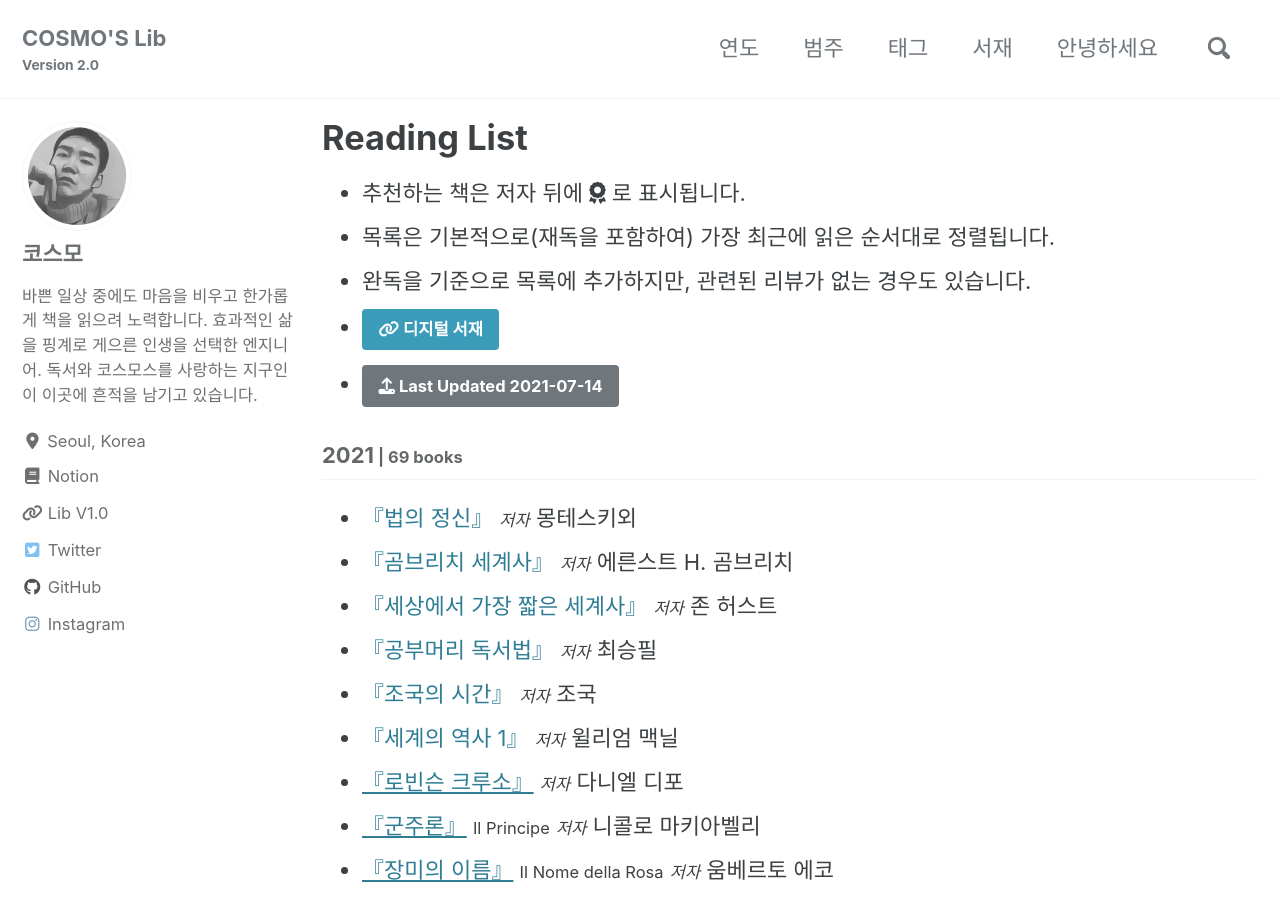
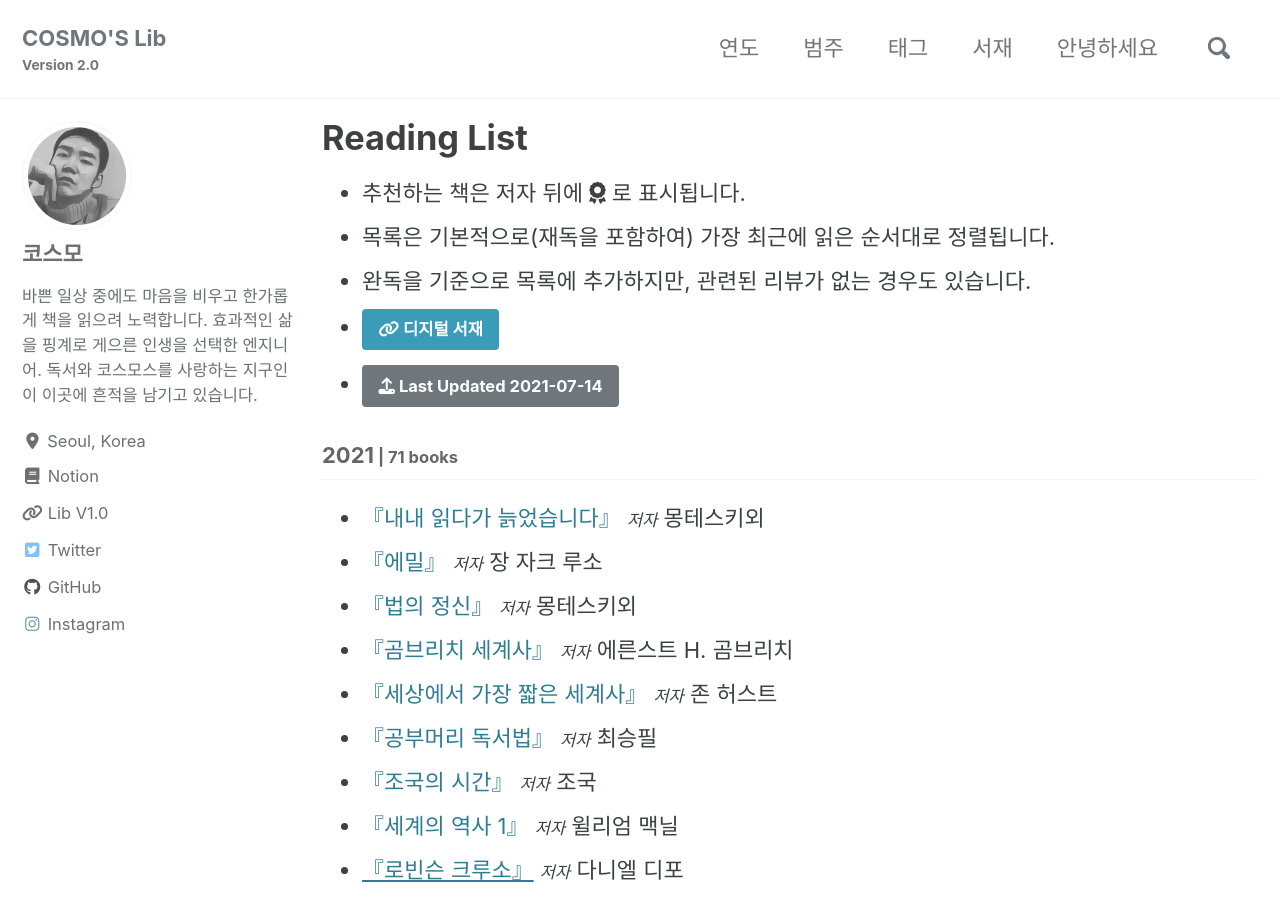
Before and after one commit to deftone2000/cosmo-s-archive, a Jekyll site: the page built from _pages/reading-list.html, in a window 1280 px wide and 900 px high. Built offline with Jekyll 4.4.1, drawn with Linux system fonts in a browser that asks for light colours; cached includes are drawn as plain includes; nearby versions of some CDN libraries; comment, search, counter and statistics services are not loaded; a style sheet for code colours, icons or effects is not loaded.

Commit message:
no message

```diff
--- a/_data/reading.yml
+++ b/_data/reading.yml
@@ -3,6 +3,26 @@ lastupdate: 2021-07-14
 list:
   - year: "2021"
     books:
+
+      - title: "내내 읽다가 늙었습니다"
+        ori_title:
+        author: 몽테스키외
+        post_title:
+        cover:
+        trans: 박홍규, 박지원
+        pub: 도서출판 사이드웨이
+        pub_info:
+        post_link:
+
+      - title: "에밀"
+        ori_title:
+        author: 장 자크 루소
+        post_title:
+        cover:
+        trans: 이환
+        pub: 돋을새김
+        pub_info:
+        post_link:
 
       - title: "법의 정신"
         ori_title:
```
